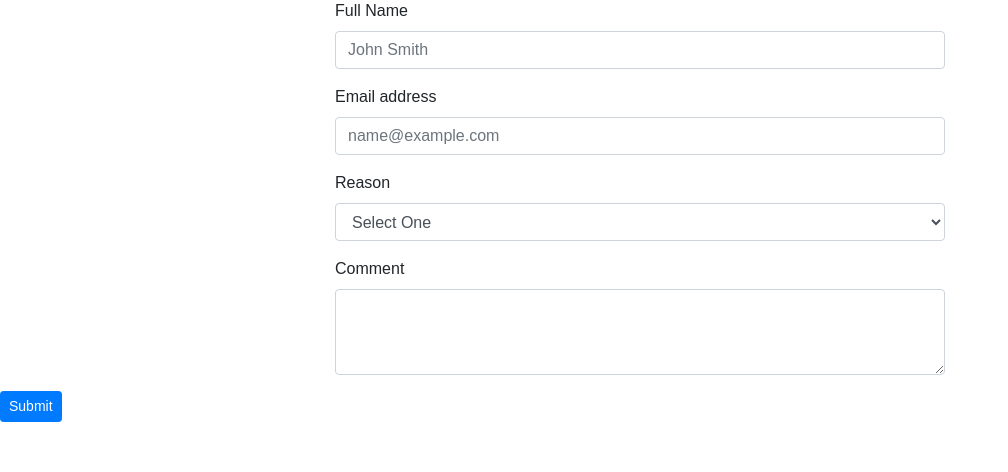
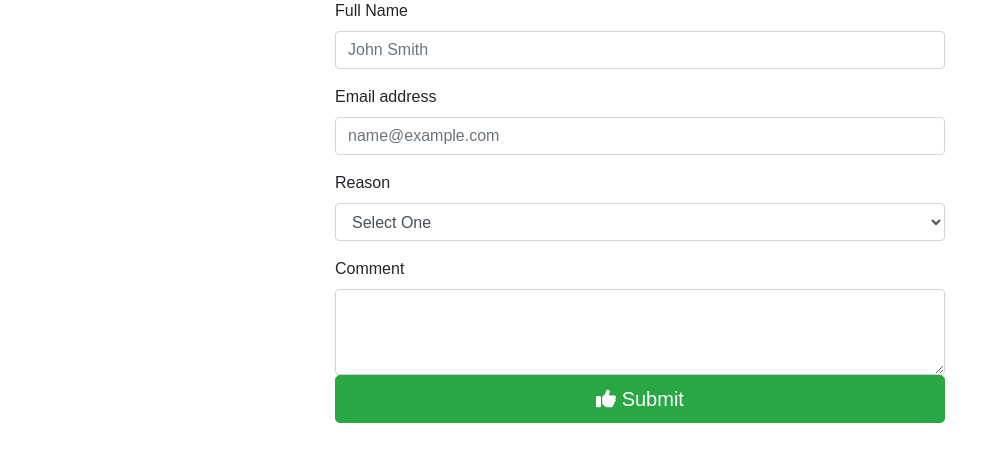
Before and after one commit to DanArmstrong124/da-total-graphics, a Django app: a page that uses home/templates/contact.html in a window 1280 px wide. Shown: the part 208-680 px from the top of the page, without its empty margins (0-1008 px from the left). Run offline with Django 3.2, Linux system fonts and the light colour scheme; some libraries are stand-ins or nearby versions.

Commit message:
Fixing postioning for form button

```diff
--- a/home/templates/contact.html
+++ b/home/templates/contact.html
@@ -37,8 +37,8 @@
   <div class="form-group col-xs-12 col-md-6 offset-md-3">
     <label for="form-comment">Comment</label>
     <textarea class="form-control" id="form-comment" rows="3" name="form-comment" required></textarea>
+    <button class="btn btn-success btn-lg btn-block"><i class="fa fa-thumbs-up"></i> Submit</button>
   </div>
-    <button class="btn btn-primary btn-sm">Submit</button>
 </form>
 
 {% endblock %}
```
